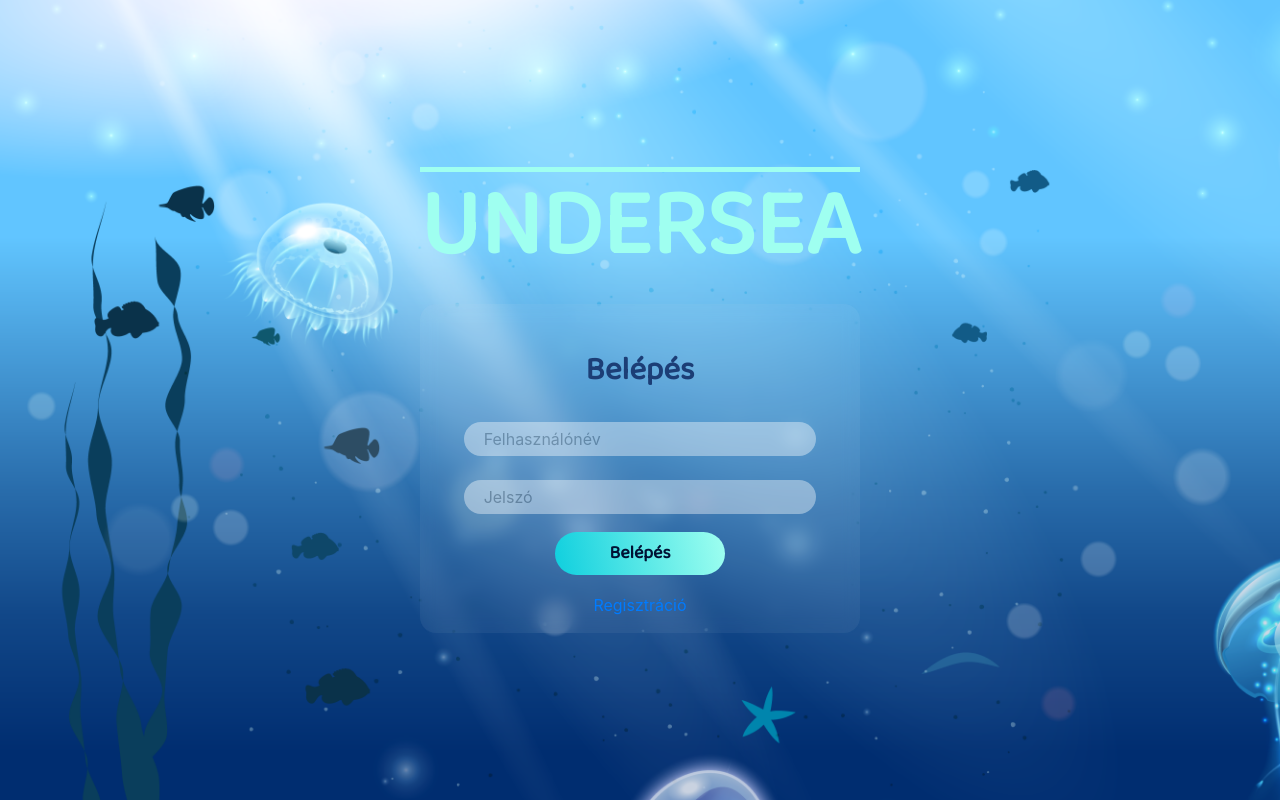
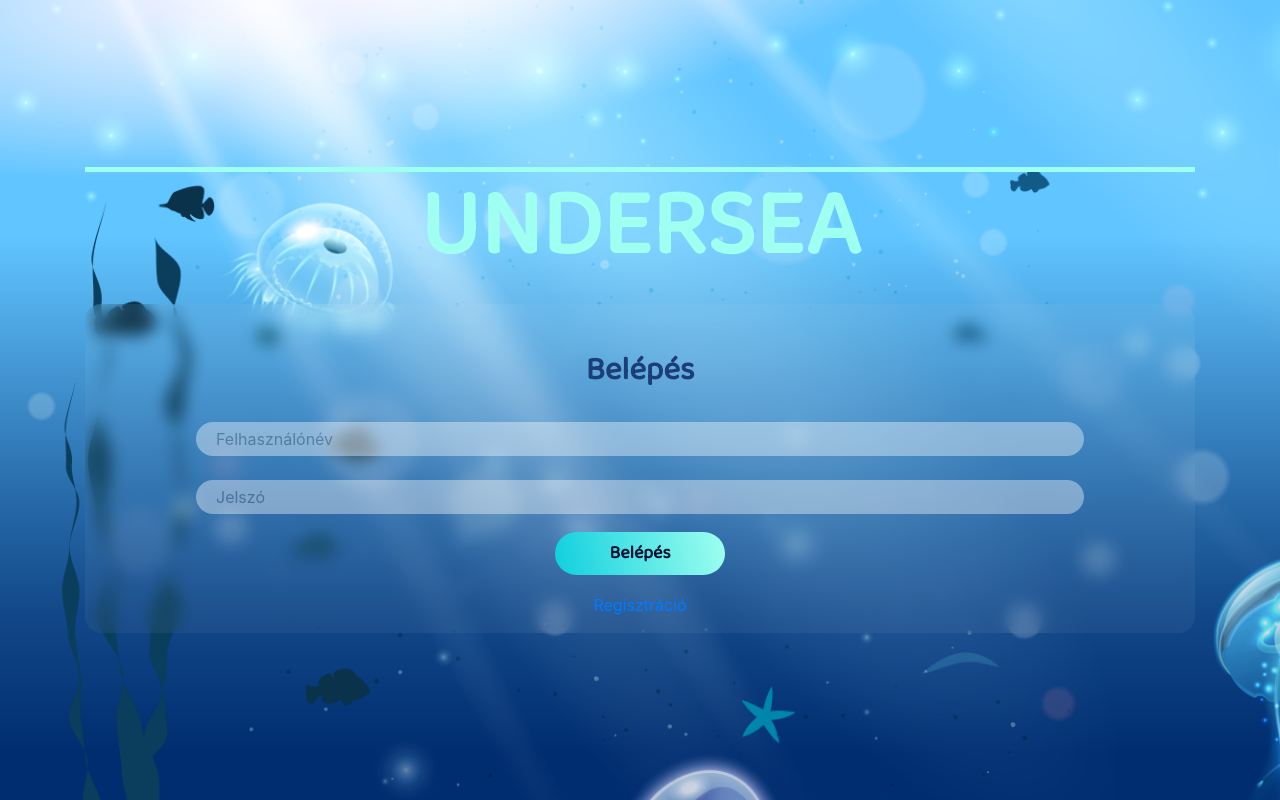
Before and after one commit to miklosabel/undersea, a React (Create React App) app: page /login in a window 1280 px wide. Built offline with nearby package versions, Linux system fonts and the light colour scheme.

Commit message:
removed unneccessary import

```diff
--- a/src/page/login/Login.tsx
+++ b/src/page/login/Login.tsx
@@ -1,6 +1,5 @@
 import React from 'react';
 import { Link } from 'react-router-dom';
-import { findRenderedDOMComponentWithClass } from 'react-dom/test-utils';
 
 interface State {
   username: string;
@@ -69,7 +68,7 @@ export class Login extends React.Component<{}, State> {
 
   render() {
     return (
-      <div>
+      <div className="container">
         <header>
           <div className="header-line"></div>
           <h1 className="login-title">UNDERSEA</h1>
```
